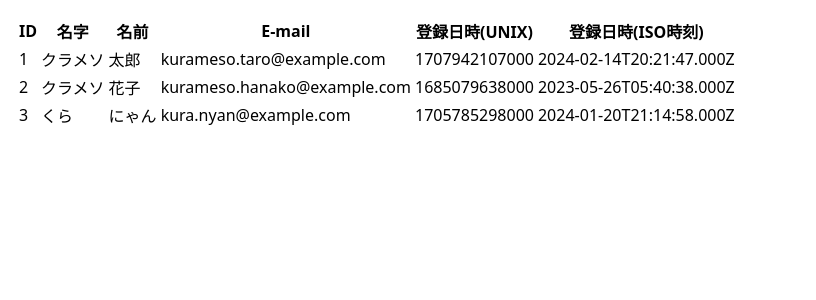
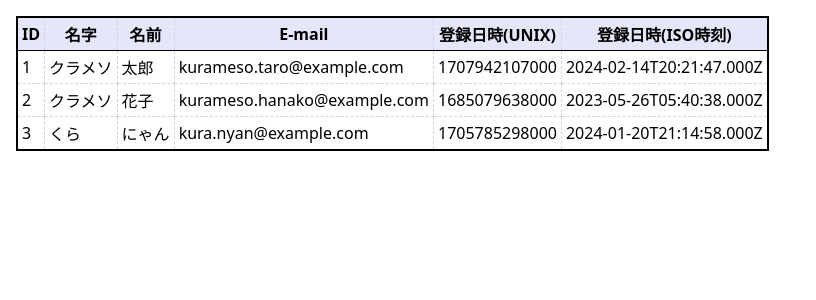
Before and after one commit to rednes/stackblitz-sandbox, a React (Create React App) app: page / in a window 1280 px wide. Shown: the top 300 px of the page, without its empty margins (0-816 px from the left). Built offline with nearby package versions, Linux system fonts and the light colour scheme.

Commit message:
add style

```diff
--- a/src/style.css
+++ b/src/style.css
@@ -10,3 +10,21 @@ h1 {
   font-weight: 800;
   font-size: 1.5rem;
 }
+
+table {
+  border-collapse: collapse;
+  border: 2px solid black;
+  padding: 1px;
+}
+
+th {
+  border: 1px dashed lightgray;
+  border-bottom: 1px solid black;
+  padding: 4px;
+  background: lavender;
+}
+
+td {
+  border: 1px dashed lightgray;
+  padding: 4px;
+}
```
